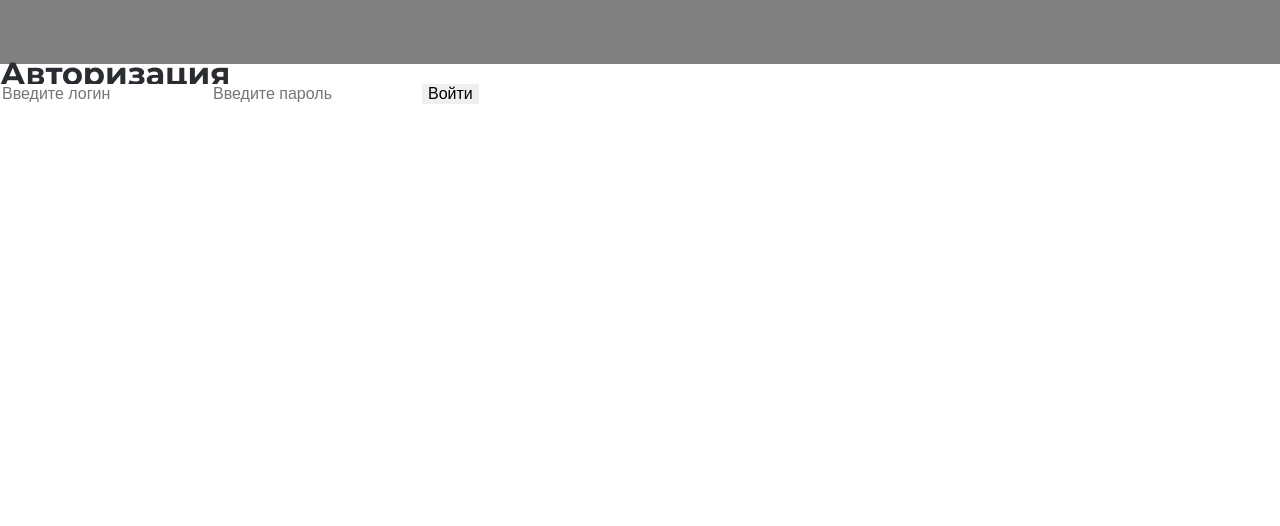
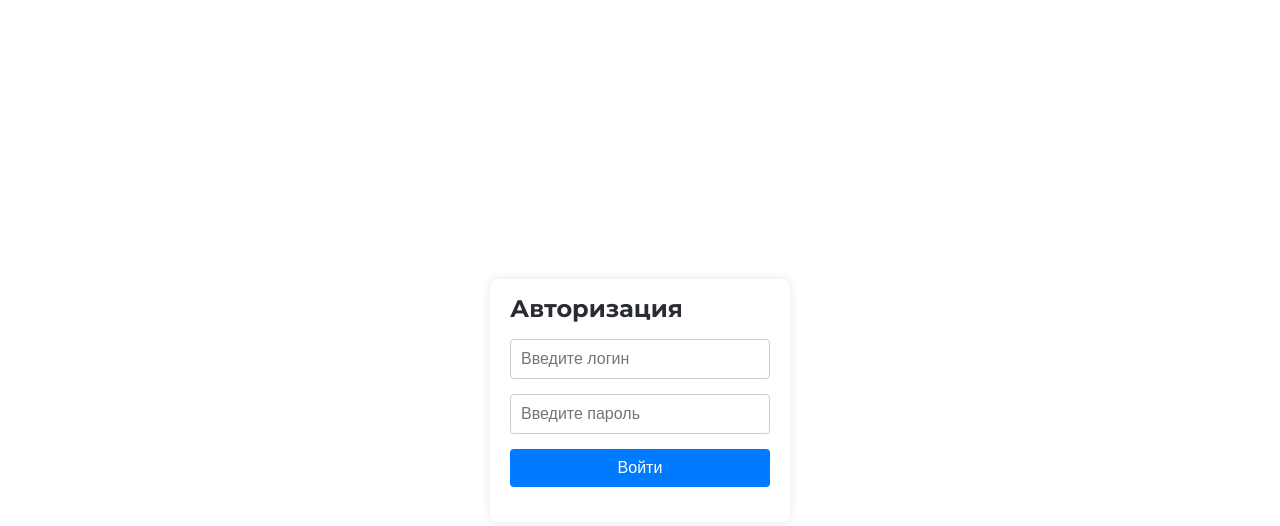
Before and after one commit to DanilPorkchop15/cic-frontend, a Vue app in the folder cic-hackathon-frontend/: page /login in a window 1280 px wide. Shown: the top 526 px of the page. Built offline with nearby package versions, Linux system fonts and the light colour scheme.

Commit message:
Поправил верстку

```diff
--- a/cic-hackathon-frontend/src/App.vue
+++ b/cic-hackathon-frontend/src/App.vue
@@ -5,7 +5,6 @@ import MyHeader from "@/components/ui/MyHeader/MyHeader.vue";
 
 <template>
   <main>
-    <MyHeader/>
     <router-view/>
   </main>
 </template>
--- a/cic-hackathon-frontend/src/assets/scss/components/pages/admin.scss
+++ b/cic-hackathon-frontend/src/assets/scss/components/pages/admin.scss
@@ -1,9 +1,7 @@
 .admin-page__wrapper {
   display: flex;
-  justify-content: center;
-  align-items: center;
-  height: 100vh;
-  background-color: #f4f4f4;
+  flex-wrap: wrap;
+  gap: 20px;
 }
 
 .admin-page {
@@ -11,6 +9,8 @@
   padding: 20px;
   border-radius: 8px;
   box-shadow: 0 0 10px rgba(0, 0, 0, 0.1);
+  width: 100%;
+  margin-top: 20px; /* Add top margin */
 }
 
 .admin-page__title {
@@ -18,22 +18,27 @@
   margin-bottom: 20px;
 }
 
-.markers-list {
+.markers-list,
+.categories-list {
   display: flex;
-  flex-wrap: wrap; /* Allow items to wrap to the next line */
+  flex-wrap: wrap;
   gap: 20px;
+  width: 100%;
 }
 
-.markers-list__item {
+.markers-list__item,
+.categories-list__item {
   background-color: #fff;
   padding: 15px;
   border: 1px solid #ddd;
   border-radius: 8px;
   box-shadow: 0 0 5px rgba(0, 0, 0, 0.1);
-  width: 100%; /* Make the item span the full width */
+  width: calc(50% - 10px);
+  margin-bottom: 20px;
 }
 
-.marker-item {
+.marker-item,
+.category-item {
   position: relative;
 }
 
@@ -49,13 +54,3 @@
   cursor: pointer;
   font-size: 1rem;
 }
-
-.item__figure {
-  margin-top: 10px;
-}
-
-.item__img {
-  max-width: 100%;
-  height: auto;
-  border-radius: 8px;
-}
--- a/cic-hackathon-frontend/src/views/AdminView.vue
+++ b/cic-hackathon-frontend/src/views/AdminView.vue
@@ -1,6 +1,6 @@
 <script setup >
   import axios from "axios";
-  import {onBeforeMount, onMounted, ref, watch} from "vue";
+  import {onBeforeMount, onMounted, ref} from "vue";
   import {useUserStore} from "@/stores/user.ts";
   import {useRouter} from "vue-router";
 
--- a/cic-hackathon-frontend/src/views/AuthorisationView.vue
+++ b/cic-hackathon-frontend/src/views/AuthorisationView.vue
@@ -3,13 +3,12 @@
 import {reactive} from "vue";
 import { useUserStore } from "@/stores/user";
 
-const store = useUserStore()
+const store = useUserStore();
 
 const user = reactive({
-  username: "",
-  password: ""
-})
-
+  username: '',
+  password: '',
+});
 </script>
 
 <template>
@@ -26,5 +25,48 @@ const user = reactive({
 </template>
 
 <style scoped>
+.authorisation {
+  display: flex;
+  justify-content: center;
+  align-items: center;
+  height: 100vh;
+}
 
+.form-wrapper {
+  background-color: #ffffff;
+  border-radius: 8px;
+  box-shadow: 0 0 10px rgba(0, 0, 0, 0.1);
+  padding: 20px;
+  width: 300px; /* Adjust the width as needed */
+}
+
+.authorisation__form {
+  display: flex;
+  flex-direction: column;
+}
+
+.authorisation__title {
+  font-size: 1.5rem;
+  margin-bottom: 20px;
+}
+
+input {
+  padding: 10px;
+  margin-bottom: 15px;
+  border: 1px solid #ccc;
+  border-radius: 4px;
+}
+
+input[type="submit"] {
+  background-color: #007bff;
+  color: #fff;
+  border: none;
+  border-radius: 4px;
+  cursor: pointer;
+  transition: background-color 0.3s;
+}
+
+input[type="submit"]:hover {
+  background-color: #0056b3;
+}
 </style>
```
